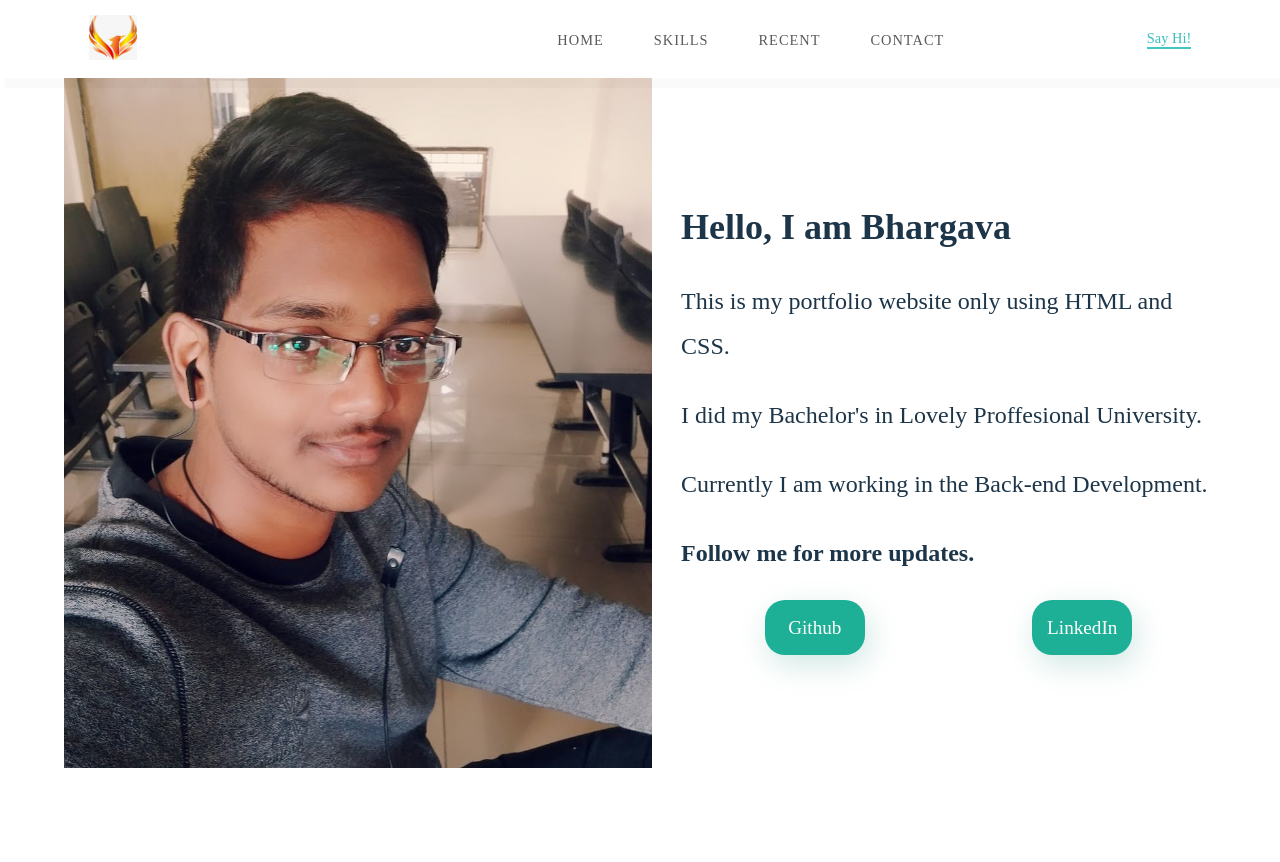
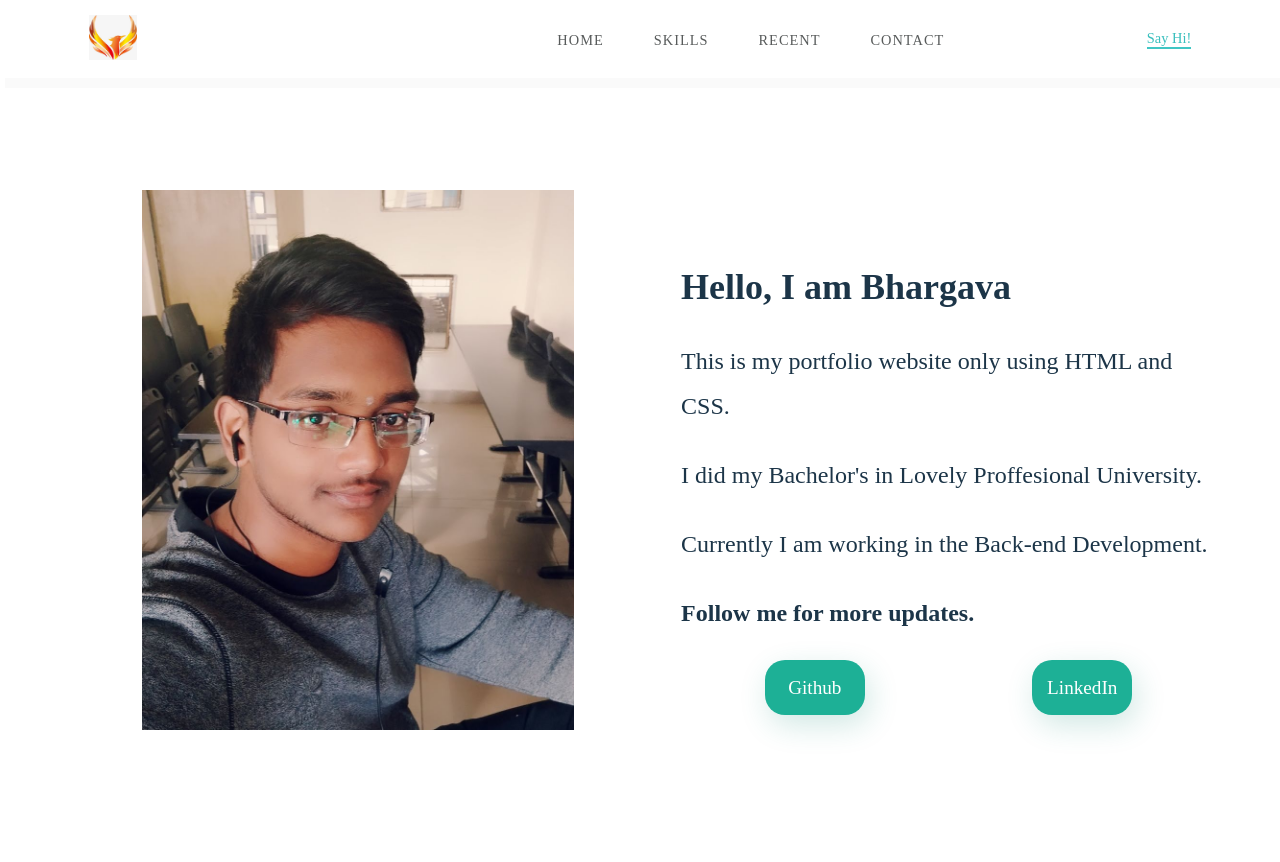
Before and after one commit to bhargava-annam/portfolio, a PHP site: page / in a window 1280 px wide. Shown: the top 862 px of the page. Run offline with PHP 8.4, Linux system fonts and the light colour scheme; some libraries are stand-ins or nearby versions; grey boxes are pictures that could not be loaded.

Commit message:
adjust check2 on heroku

```diff
--- a/css/styles.css
+++ b/css/styles.css
@@ -64,13 +64,15 @@ nav ul li a:hover{
     transition: all ease 0.2s;
 }
 .model img{
+    padding-top: 180px;
+    margin-top: 10px;
     width: 100%;
-    height: 100%;
+    height: 90%;
     object-fit: contain;
 }
 .model{
     width: 600px;
-    height: 1000px;
+    height: 800px;
 }
 .content{
     width: 90%;
@@ -83,7 +85,7 @@ nav ul li a:hover{
     transform: translate(-50%,-50%);
 }
 .main-text{
-    padding-top: 30px;
+    padding-top: 150px;
     font-size: 1.5rem;
     color: #1c3548;
     margin: 0px 0px 0px 0px;
```
